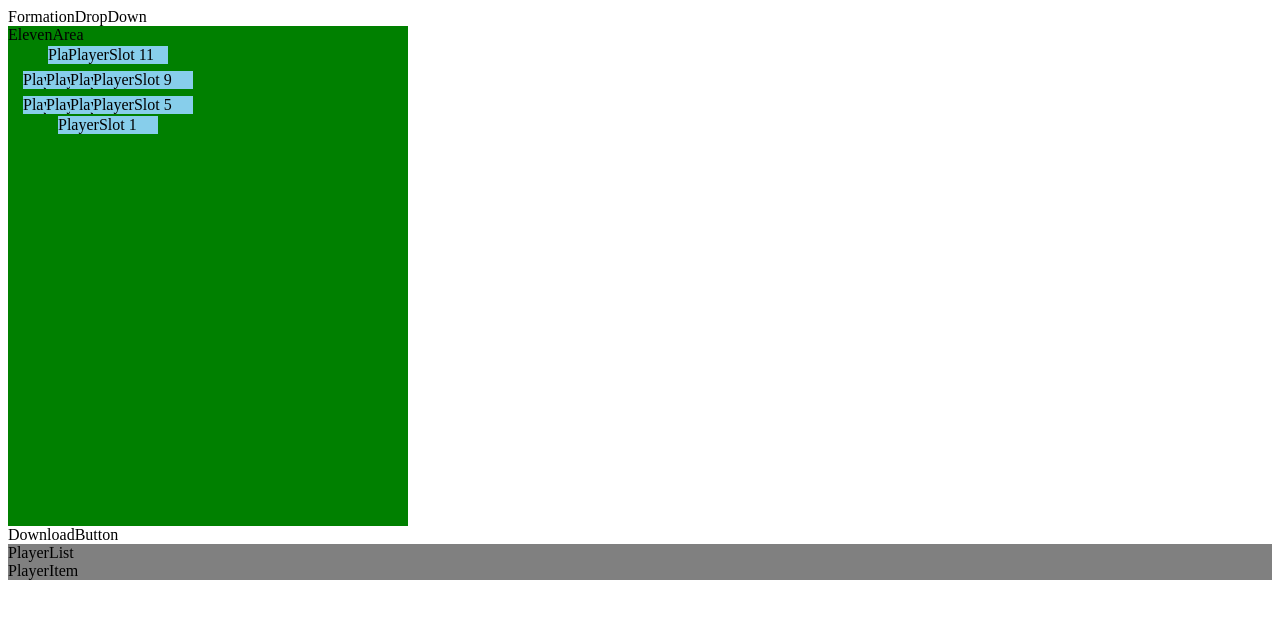
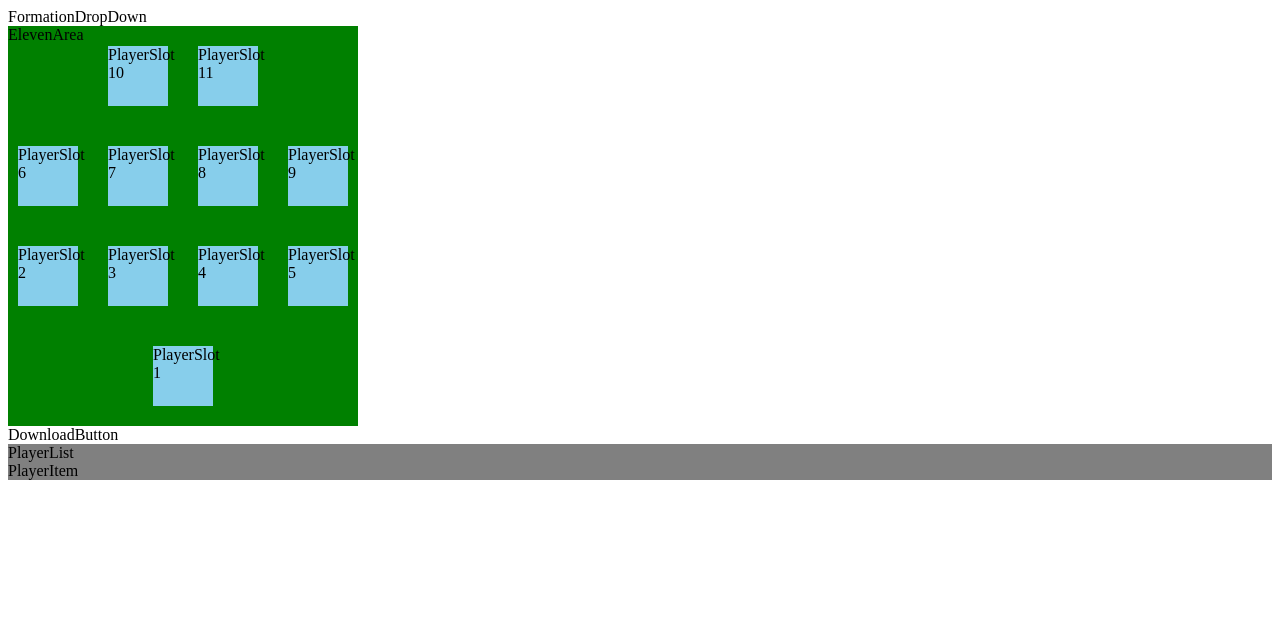
Before and after one commit to t-mine/react-eleven-maker, a React (Vite) app: page / in a window 1280 px wide. Shown: the top 618 px of the page. Built offline with nearby package versions, Linux system fonts and the light colour scheme.

Commit message:
位置調整

```diff
--- a/src/App.tsx
+++ b/src/App.tsx
@@ -14,23 +14,23 @@ const formations: Formation[] = [
     name: "4-4-2",
     positions: [
       // GK
-      { id: 1, x: 50, y: 90 },
+      { id: 1, x: 175, y: 350 },
 
       // DF
-      { id: 2, x: 15, y: 70 }, // 左SB
-      { id: 3, x: 38, y: 70 }, // CB
-      { id: 4, x: 62, y: 70 }, // CB
-      { id: 5, x: 85, y: 70 }, // 右SB
+      { id: 2, x: 40,  y: 250 },
+      { id: 3, x: 130, y: 250 },
+      { id: 4, x: 220, y: 250 },
+      { id: 5, x: 310, y: 250 },
 
       // MF
-      { id: 6, x: 15, y: 45 }, // 左MF
-      { id: 7, x: 38, y: 45 }, // CM
-      { id: 8, x: 62, y: 45 }, // CM
-      { id: 9, x: 85, y: 45 }, // 右MF
+      { id: 6, x: 40,  y: 150 },
+      { id: 7, x: 130, y: 150 },
+      { id: 8, x: 220, y: 150 },
+      { id: 9, x: 310, y: 150 },
 
       // FW
-      { id: 10, x: 40, y: 20 }, // FW
-      { id: 11, x: 60, y: 20 }, // FW
+      { id: 10, x: 130, y: 50 },
+      { id: 11, x: 220, y: 50 },
     ],
   },
 ];
--- a/src/components/ElevenArea.tsx
+++ b/src/components/ElevenArea.tsx
@@ -12,8 +12,8 @@ function ElevenArea({ eleven }: Props) {
         <div style={{
             backgroundColor: "green",
             position: "relative",
-            height: "500px",
-            width: "400px"
+            height: "400px",
+            width: "350px"
         }}>
             <div>ElevenArea</div>
             {
--- a/src/components/PlayerSlot.tsx
+++ b/src/components/PlayerSlot.tsx
@@ -11,10 +11,12 @@ function PlayerSlot({position}: Props) {
         <div
             style={{
                 backgroundColor: "skyblue",
-                width: "100px",
+                width: "60px",
+                height: "60px",
                 position: "absolute",
                 left: position.x,
-                top: position.y
+                top: position.y,
+                transform: "translate(-50%, -50%)",
             }}
         >
             PlayerSlot {position.id}
```
